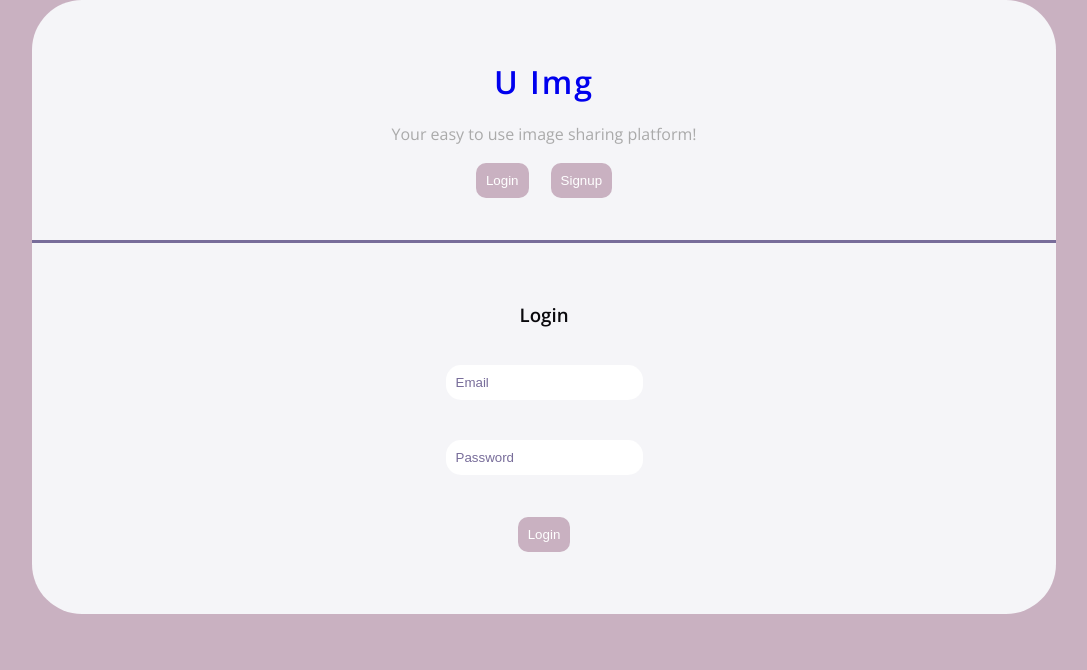
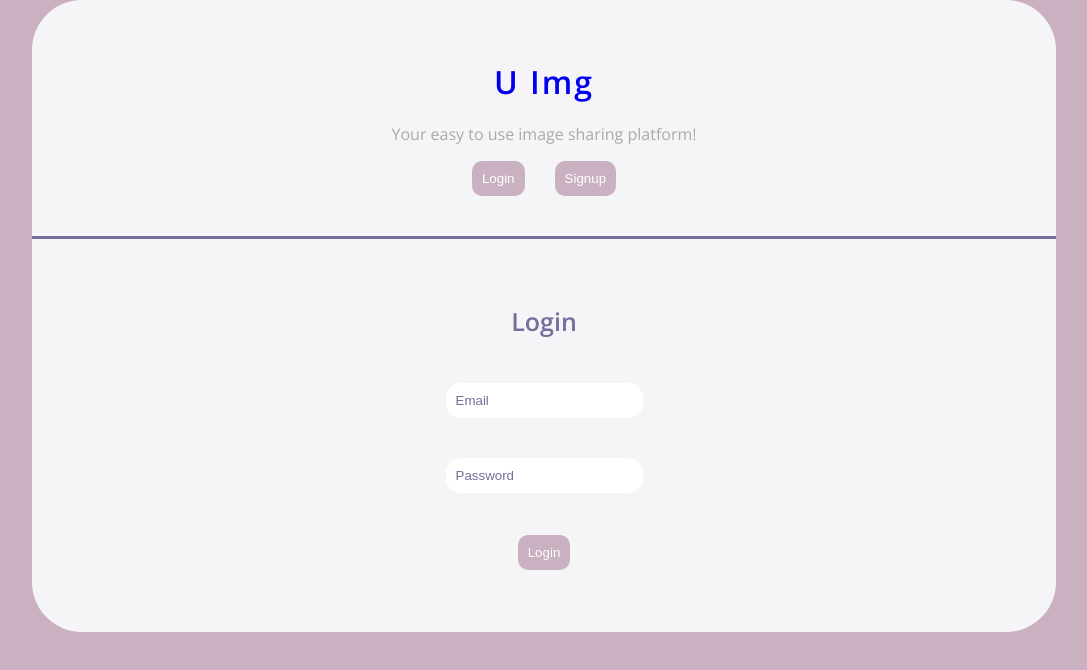
Before and after one commit to alexquar/Img_Gallery, a Vue app: page /login in a window 1280 px wide. Shown: the top 670 px of the page, without its empty margins (96-1183 px from the left). Built offline with nearby package versions, Linux system fonts and the light colour scheme; no server answers.

Commit message:
conditional delete button

```diff
--- a/src/components/HeaderTitle.vue
+++ b/src/components/HeaderTitle.vue
@@ -72,4 +72,7 @@
     .bottom{
       margin-bottom:40px
     }
+    button{
+      margin:0px 10px;
+    }
   </style>
--- a/src/components/Modal-img.vue
+++ b/src/components/Modal-img.vue
@@ -8,6 +8,9 @@
       <h3>Caption: {{caption}}</h3>
       <h3 v-if="date">Posted: {{ formatDistanceToNow(date.toDate())}}</h3>
     </div>
+    <div v-if="person.uid == id" class="container">
+    <button class="btn">Delete Post</button>
+  </div>
     </div>
     </transition>
   </div>
@@ -15,18 +18,20 @@
 
 <script>
 import { formatDistanceToNow } from 'date-fns'
+import getUser from '@/composables/getUser'
 export default {
   props: ['imgUrl','user','id', "caption", 'date'],
   setup(props, context) {
+    const {user:person} = getUser()
     const handleClick = () => {
       context.emit('close', null)
     }
-    return { handleClick, formatDistanceToNow }
+    return { handleClick, formatDistanceToNow, person }
   }
 }
 </script>
 
-<style>
+<style scoped>
   .backdrop{
     position: fixed;
     top: 0;
@@ -67,9 +72,13 @@ export default {
     display: flex;
       justify-content: space-between;
       align-items:center;
+      margin-bottom: 10px;
     p, h3{
       margin-left: 10px;
       margin-right:10px;
     }
   }
+  button{
+    box-shadow: 3px 5px 7px rgba(0,0,0,0.5);
+  }
 </style>
--- a/src/views/LoginApp.vue
+++ b/src/views/LoginApp.vue
@@ -1,6 +1,6 @@
 <template>
     <form @submit.prevent="handleSubmit" class="container-col">
-      <h3>Login</h3>
+      <h3 class="subtitle">Login</h3>
       <div>
       <input required type="email" placeholder="Email" v-model="email">
     </div>
@@ -56,4 +56,8 @@
   outline-color: #786d9a;
   }
   }
+  .subtitle{
+ color: #786d9a;
+ font-size:25px;
+  }
 </style>
--- a/src/views/SignupApp.vue
+++ b/src/views/SignupApp.vue
@@ -1,6 +1,6 @@
 <template>
     <form @submit.prevent="handleSubmit" class="container-col">
-      <h3>Sign up</h3>
+      <h3 class="subtitle">Sign up</h3>
       <div>
       <input type="text" required placeholder="Display name" v-model="displayName">
     </div>
@@ -64,4 +64,8 @@ form{
   outline-color: #786d9a;
   }
   }
+  .subtitle{
+ color: #786d9a;
+ font-size:25px;
+  }
 </style>
```
